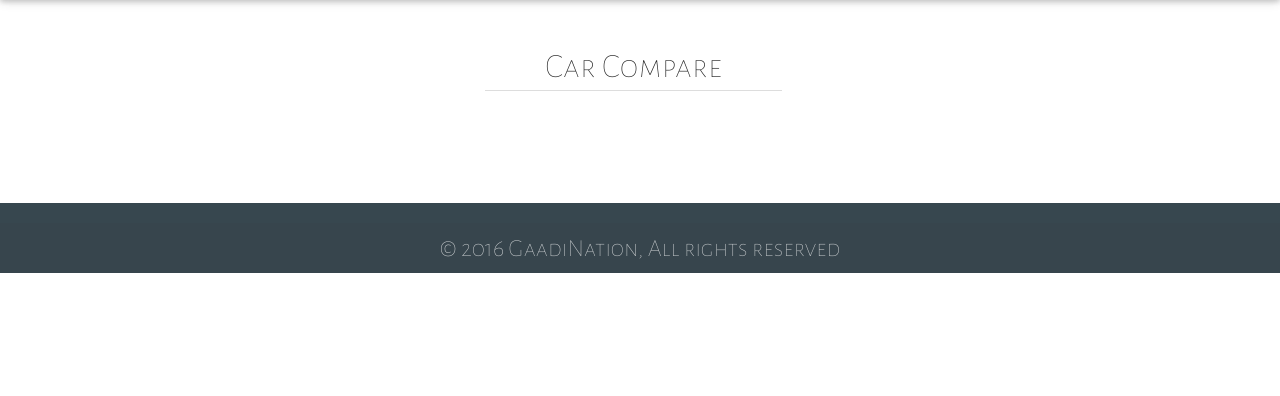
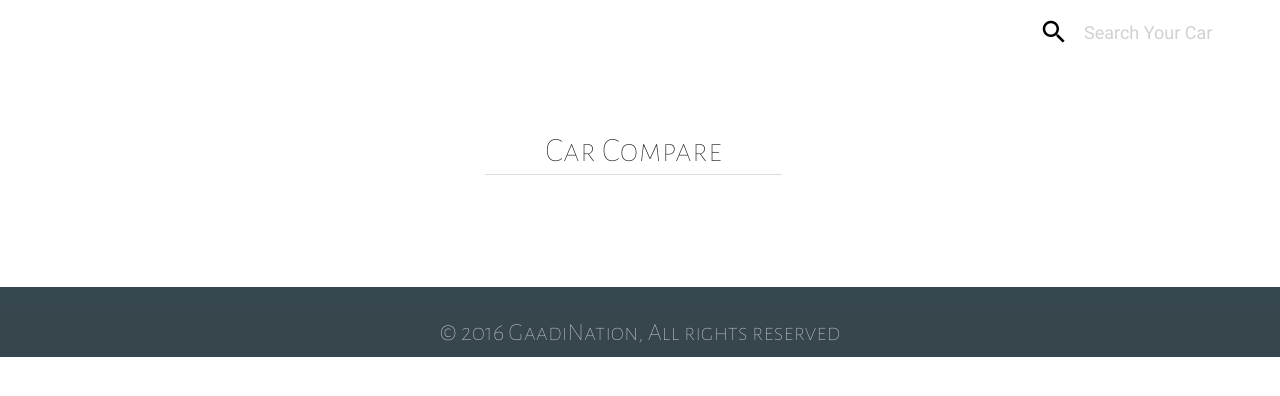
Before and after one commit to scriptonist/GaadiNation, a Flask app: page /compare/compare_display/1 in a window 1280 px wide. Shown: the part 64-460 px from the top of the page. Run offline with Flask 2, Linux system fonts and the light colour scheme; data that the repository does not hold is empty; some libraries are stand-ins or nearby versions.

Commit message:
Added a search bar on top

```diff
--- a/app/templates/compare/compare_result1.html
+++ b/app/templates/compare/compare_result1.html
@@ -45,7 +45,20 @@
             </nav>
         </div>
         <!-- End Of NavBar-->
-
+         <!-- Search Bar-->
+        <div class="row navbar-fixed white black-text" >
+            <nav class="white z-depth-0" style="width:22%;margin-left: 80%;">
+                <div class="nav-wrapper white" >
+                    <form>
+                        <div class="input-field black-text">
+                            <input id="search" type="search" placeholder="Search Your Car" required>
+                                <label for="search"><i class="material-icons black-text">search</i></label>
+                        </div>
+                    </form>
+                </div>
+            </nav>
+        </div>
+        <!--End Of Search Bar-->
         <!-- Filter Heading -->
 
             <div class="row">
```
